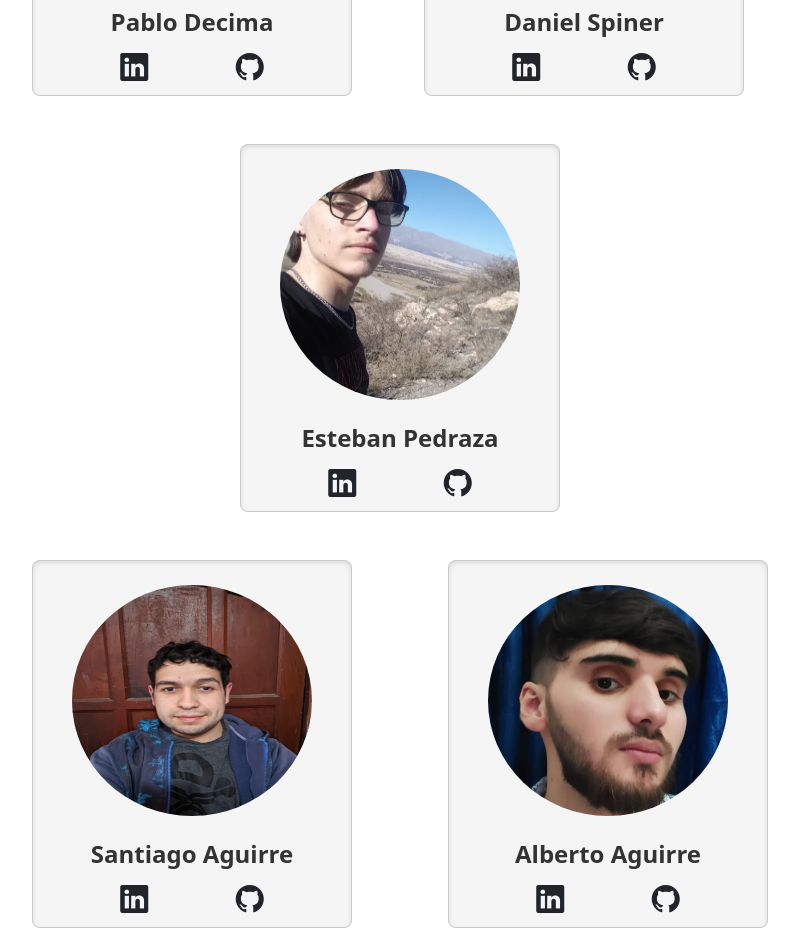
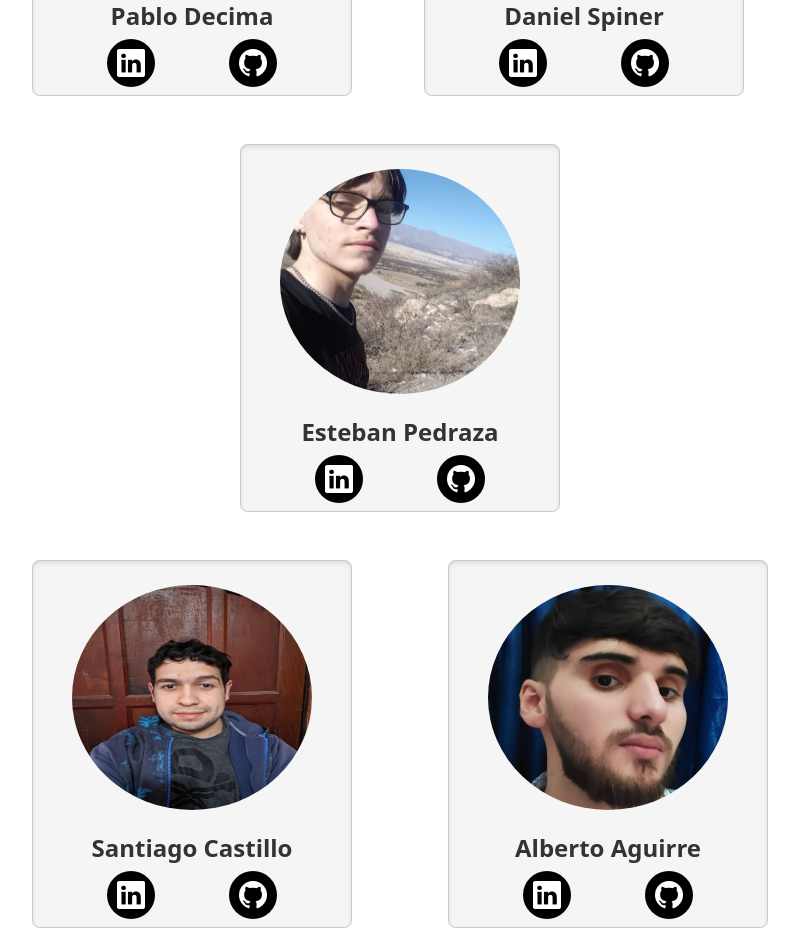
Before and after one commit to Pablomarianod/VeterinariaHuellitas, a React (Vite) app in the folder VeterinariaHuellitas/: page / in a window 1280 px wide. Shown: the part 796-1748 px from the top of the page, without its empty margins (240-1039 px from the left). Built offline with nearby package versions, Linux system fonts and the light colour scheme.

Commit message:
correciones en boton de redes y correcto linkeo hacia las mismas

```diff
--- a/VeterinariaHuellitas/src/pages/sobrenosotros/Sobrenosotros.css
+++ b/VeterinariaHuellitas/src/pages/sobrenosotros/Sobrenosotros.css
@@ -87,3 +87,28 @@ h2 {
 .cambiocolor i{
   font-size: 28px;
  }
+
+ .botonIcono {
+  font-size: 28px;
+  transition: color 0.3s;
+  width: 48px;
+  height: 48px;
+  display: flex;
+  justify-content: center;
+  align-items: center;
+  border-radius: 50%;
+  background-color: black;
+  color: white;
+  transition: background-color 0.3s;
+  cursor: pointer;
+}
+
+.botonIcono:hover {
+  color: #0b91de;
+  background-color: white;
+}
+
+.botonIcono i {
+  font-size: 28px;
+  color: white;
+}
--- a/VeterinariaHuellitas/src/pages/sobrenosotros/Sobrenosotros.jsx
+++ b/VeterinariaHuellitas/src/pages/sobrenosotros/Sobrenosotros.jsx
@@ -1,30 +1,39 @@
 import "./Sobrenosotros.css";
 
 function About() {
+
+  const handleLinkedInClick = (url) => {
+    window.open(url, '_blank');
+  };
+
+  const handleGitHubClick = (url) => {
+    window.open(url, '_blank');
+  };
+
   return (
     <>
       <div>
-      <h1 className="text-center my-4"><b>¿Quiénes somos?</b></h1>
+        <h1 className="text-center my-4"><b>¿Quiénes somos?</b></h1>
       </div>
 
 
       <div className="container fach text-center p-5">
-     <p>
-     Somos un equipo de desarrolladores Full Stack apasionados por los animales y la tecnología.
+        <p>
+          Somos un equipo de desarrolladores Full Stack apasionados por los animales y la tecnología.
           Juntos, creamos 'Huellitas', una página de veterinaria que une nuestra experiencia en desarrollo con nuestro amor por los amigos peludos.
           Con una interfaz amigable, permitimos a los dueños de mascotas acceder fácilmente a servicios veterinarios y programar citas.
           Nuestra misión es mejorar la vida de las mascotas y sus dueños a través de la innovación tecnológica y el cuidado dedicado.
-     </p>
+        </p>
       </div>
 
       <div className="container my-5">
         <hr />
       </div>
-      {/* Fin de Contenedor 1 */}
 
-      <h1 className="text-center"><b>Nuestro equipo</b></h1>
 
-      {/* Contenedor 2 */}
+      <h1 className="text-center"><b>Nuestro equipo:</b></h1>
+
+
       <div className="container d-flex flex-wrap justify-content-center">
         <div className="d-flex mx-4 my-4">
           <div
@@ -33,13 +42,19 @@ function About() {
           >
             <img
               src="/src/images/integrantes/pablo.jpg"
-              alt="esteban"
+              alt="Pablo"
               className="fotoCircle mt-4"
             />
             <h3 className="text-center mt-4"><b>Pablo Decima</b></h3>
             <div className="d-flex justify-content-evenly">
-            <i className="bi bi-linkedin mb-2"></i>
-            <i class="bi bi-github mb-2"></i>
+            <i
+                className="bi bi-linkedin mb-2 botonIcono"
+                onClick={() => handleLinkedInClick("https://www.linkedin.com/in/pablo-mariano-d/")}
+              ></i>
+              <i
+                className="bi bi-github mb-2 botonIcono"
+                onClick={() => handleGitHubClick("https://github.com/Pablomarianod")}
+              ></i>
 
             </div>
 
@@ -54,14 +69,20 @@ function About() {
           >
             <img
               src="/src/images/integrantes/daniell.jpg"
-              alt="esteban"
+              alt="Daniel"
               className="fotoCircle  mt-4"
             />
             <h3 className="text-center mt-4"><b>Daniel Spiner</b></h3>
 
             <div className="d-flex justify-content-evenly">
-            <i className="bi bi-linkedin mb-2"></i>
-            <i class="bi bi-github mb-2"></i>
+            <i
+                className="bi bi-linkedin mb-2 botonIcono"
+                onClick={() => handleLinkedInClick("https://www.linkedin.com/in/daniel-spiner-7b46a8271/")}
+              ></i>
+              <i
+                className="bi bi-github mb-2 botonIcono"
+                onClick={() => handleGitHubClick("https://github.com/danielspiner")}
+              ></i>
 
             </div>
 
@@ -75,15 +96,21 @@ function About() {
           >
             <img
               src="/src/images/integrantes/Estebanp.jpg"
-              alt="esteban"
+              alt="Esteban"
               className="fotoCircle mt-4"
             />
 
             <h3 className="text-center mt-4"><b>Esteban Pedraza</b></h3>
 
             <div className="d-flex justify-content-evenly colorIcon">
-            <i className="bi bi-linkedin mb-2"></i>
-            <i class="bi bi-github mb-2"></i>
+            <i
+                className="bi bi-linkedin mb-2 botonIcono"
+                onClick={() => handleLinkedInClick("https://ar.linkedin.com/in/esteban-pedraza-82b938284")}
+              ></i>
+              <i
+                className="bi bi-github mb-2 botonIcono"
+                onClick={() => handleGitHubClick("https://github.com/esteban-82")}
+              ></i>
 
             </div>
 
@@ -98,16 +125,22 @@ function About() {
             className="card fach cambiocolor"
             style={{ width: "20rem", height: "23rem" }}
           >
-          <img
+            <img
               src="/src/images/integrantes/santiago.jpg"
-              alt="esteban"
+              alt="Santiago"
               className="fotoCircle mt-4"
             />
-            <h3 className="text-center mt-4"><b>Santiago Aguirre</b></h3>
+            <h3 className="text-center mt-4"><b>Santiago Castillo</b></h3>
 
             <div className="d-flex justify-content-evenly">
-            <i className="bi bi-linkedin mb-2"></i>
-            <i class="bi bi-github mb-2"></i>
+            <i
+                className="bi bi-linkedin mb-2 botonIcono"
+                onClick={() => handleLinkedInClick("https://www.linkedin.com/")}
+              ></i>
+              <i
+                className="bi bi-github mb-2 botonIcono"
+                onClick={() => handleGitHubClick("https://github.com/SantiagoECastillo")}
+              ></i>
 
             </div>
 
@@ -121,14 +154,20 @@ function About() {
           >
             <img
               src="/src/images/integrantes/alberto.png"
-              alt="esteban"
+              alt="Alberto"
               className="fotoCircle mt-4"
             />
             <h3 className="text-center mt-4"><b> Alberto Aguirre</b></h3>
 
             <div className="d-flex justify-content-evenly">
-            <i className="bi bi-linkedin mb-2"></i>
-            <i class="bi bi-github mb-2 "></i>
+            <i
+                className="bi bi-linkedin mb-2 botonIcono"
+                onClick={() => handleLinkedInClick("https://www.linkedin.com/in/alberto-aguirre-691b5128a")}
+              ></i>
+              <i
+                className="bi bi-github mb-2 botonIcono"
+                onClick={() => handleGitHubClick("https://github.com/amalberto")}
+              ></i>
 
             </div>
 
```
Also changed, not shown: VeterinariaHuellitas/src/images/Superperro.png (deleted).
